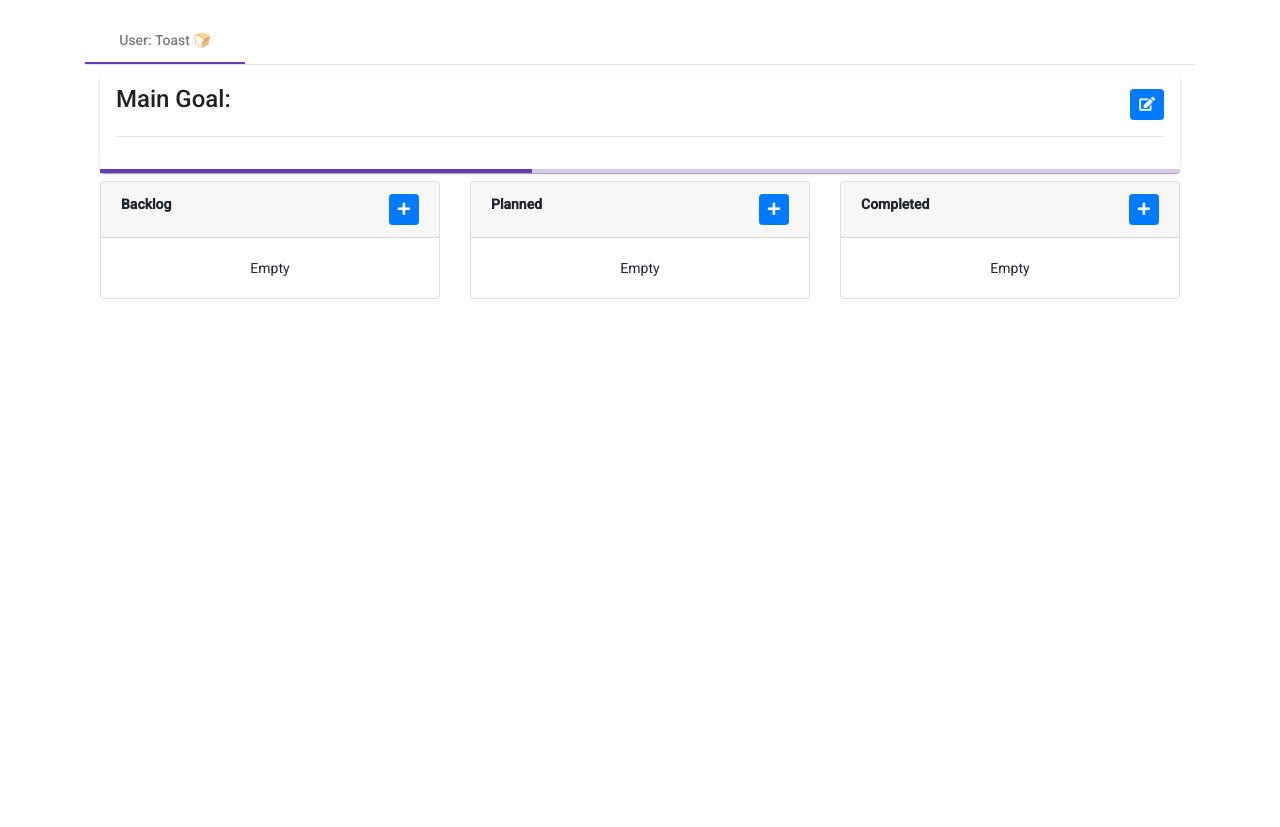
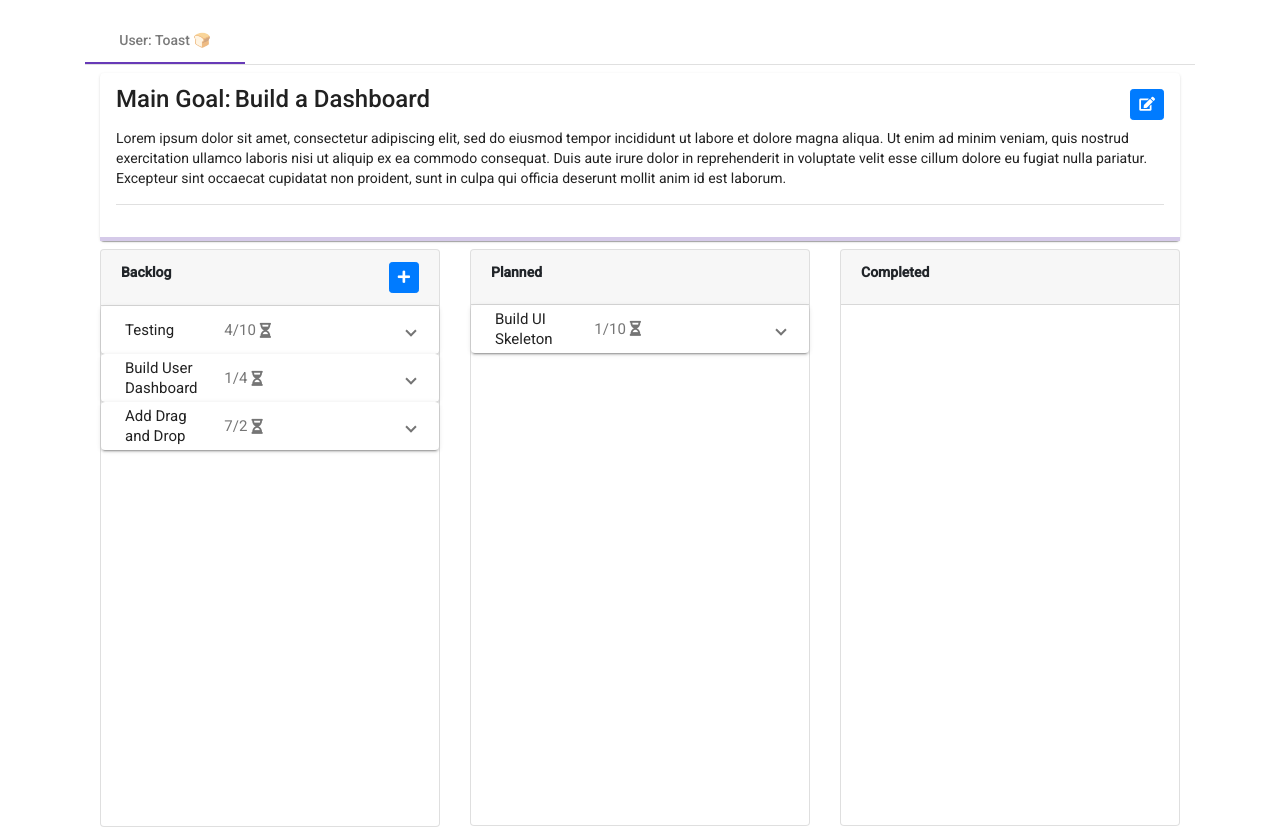
Before and after one commit to Johnjix/SelfDevDashboard, an Angular app: page / in a window 1280 px wide. Built offline with nearby package versions, Linux system fonts and the light colour scheme.

Commit message:
Added Drag and drop functionality and goal progress calculation

```diff
--- a/src/app/app.module.ts
+++ b/src/app/app.module.ts
@@ -14,6 +14,7 @@ import { MatCardModule } from '@angular/material/card';
 import { MatProgressBarModule } from '@angular/material/progress-bar';
 import { MatDividerModule } from '@angular/material/divider';
 import { TaskUpdateModalComponent } from './task-update-modal/task-update-modal.component';
+import { DragDropModule } from '@angular/cdk/drag-drop';
 
 @NgModule({
   declarations: [
@@ -34,6 +35,7 @@ import { TaskUpdateModalComponent } from './task-update-modal/task-update-modal.
     MatCardModule,
     MatProgressBarModule,
     MatDividerModule,
+    DragDropModule,
   ],
   providers: [],
   bootstrap: [AppComponent],
--- a/src/app/dashboard-user/dashboard-user.component.css
+++ b/src/app/dashboard-user/dashboard-user.component.css
@@ -0,0 +1,12 @@
+.list-height {
+  min-height: 65vh;
+}
+.header-padding {
+  padding-bottom: 1.55em;
+}
+.example-custom-placeholder {
+  background: #ccc;
+  border: dotted 3px #999;
+  min-height: 60px;
+  transition: transform 250ms cubic-bezier(0, 0, 0.2, 1);
+}
--- a/src/app/dashboard-user/dashboard-user.component.html
+++ b/src/app/dashboard-user/dashboard-user.component.html
@@ -7,7 +7,9 @@
             <div class="col">
               <div class="input-group">
                 Main Goal:
-                <span [hidden]="editGoal">{{ user.Goals.Name }}</span>
+                <span class="ml-1" [hidden]="editGoal">{{
+                  user.Goals.Name
+                }}</span>
                 <input
                   [hidden]="!editGoal"
                   class="form-control"
@@ -43,12 +45,15 @@
         <mat-divider inset></mat-divider>
         <mat-card-actions> </mat-card-actions>
         <mat-card-footer>
-          <mat-progress-bar mode="determinate" value="40"></mat-progress-bar>
+          <mat-progress-bar
+            mode="determinate"
+            [value]="calcProgress()"
+          ></mat-progress-bar>
         </mat-card-footer>
       </mat-card>
     </div>
   </div>
-  <div class="row">
+  <div cdkDropListGroup class="row">
     <div class="col">
       <div class="card">
         <div class="card-header">
@@ -60,7 +65,14 @@
             <i class="fas fa-plus"></i>
           </button>
         </div>
-        <mat-expansion-panel *ngFor="let task of backlog">
+        <div
+          class="list-height"
+          cdkDropList
+          [cdkDropListData]="backlog"
+          (cdkDropListDropped)="drop($event)"
+        >
+          <mat-expansion-panel *ngFor="let task of backlog" cdkDrag>
+            <div class="example-custom-placeholder" *cdkDragPlaceholder></div>
             <mat-expansion-panel-header>
               <mat-panel-title> {{ task.Name }} </mat-panel-title>
               <mat-panel-description>
@@ -82,27 +94,23 @@
               </div>
             </div>
           </mat-expansion-panel>
-        <div
-          *ngIf="backlog.length == 0"
-          class="card-body d-flex justify-content-center"
-        >
-          Empty
         </div>
       </div>
     </div>
     <div class="col">
       <div class="card">
-        <div class="card-header">
+        <div class="card-header header-padding">
           <b>Planned</b>
-          <button
-            class="btn btn-primary btn-sm float-right"
-            (click)="openUpdateTaskModal(null, true, planned)"
+        </div>
+        <div
+          class="list-height"
+          cdkDropList
+          [cdkDropListData]="planned"
+          (cdkDropListDropped)="drop($event)"
         >
-            <i class="fas fa-plus"></i>
-          </button>
-        </div>
           <mat-accordion>
-          <mat-expansion-panel *ngFor="let task of planned">
+            <mat-expansion-panel *ngFor="let task of planned" cdkDrag>
+              <div class="example-custom-placeholder" *cdkDragPlaceholder></div>
               <mat-expansion-panel-header>
                 <mat-panel-title> {{ task.Name }} </mat-panel-title>
                 <mat-panel-description>
@@ -125,26 +133,22 @@
               </div>
             </mat-expansion-panel>
           </mat-accordion>
-        <div
-          *ngIf="planned.length == 0"
-          class="card-body d-flex justify-content-center"
-        >
-          Empty
         </div>
       </div>
     </div>
     <div class="col">
       <div class="card">
-        <div class="card-header">
+        <div class="card-header header-padding">
           <b>Completed</b>
-          <button
-            class="btn btn-primary btn-sm float-right"
-            (click)="openUpdateTaskModal(null, true, completed)"
+        </div>
+        <div
+          class="list-height"
+          cdkDropList
+          [cdkDropListData]="completed"
+          (cdkDropListDropped)="drop($event)"
         >
-            <i class="fas fa-plus"></i>
-          </button>
-        </div>
-        <mat-expansion-panel *ngFor="let task of completed">
+          <mat-expansion-panel *ngFor="let task of completed" cdkDrag>
+            <div class="example-custom-placeholder" *cdkDragPlaceholder></div>
             <mat-expansion-panel-header>
               <mat-panel-title> {{ task.Name }} </mat-panel-title>
               <mat-panel-description>
@@ -166,11 +170,6 @@
               </div>
             </div>
           </mat-expansion-panel>
-        <div
-          *ngIf="completed.length == 0"
-          class="card-body d-flex justify-content-center"
-        >
-          Empty
         </div>
       </div>
     </div>
--- a/src/app/dashboard-user/dashboard-user.component.ts
+++ b/src/app/dashboard-user/dashboard-user.component.ts
@@ -1,3 +1,8 @@
+import {
+  CdkDragDrop,
+  moveItemInArray,
+  transferArrayItem,
+} from '@angular/cdk/drag-drop';
 import { Component, OnInit } from '@angular/core';
 import { NgbModal, NgbModalRef } from '@ng-bootstrap/ng-bootstrap';
 import { User, Task } from '../models/dashboard-stats.model';
@@ -19,8 +24,9 @@ export class DashboardUserComponent implements OnInit {
     this.user = {
       Name: 'Toast 🍞',
       Goals: {
-        Name: '',
-        Description: '',
+        Name: 'Build a Dashboard',
+        Description:
+          'Lorem ipsum dolor sit amet, consectetur adipiscing elit, sed do eiusmod tempor incididunt ut labore et dolore magna aliqua. Ut enim ad minim veniam, quis nostrud exercitation ullamco laboris nisi ut aliquip ex ea commodo consequat. Duis aute irure dolor in reprehenderit in voluptate velit esse cillum dolore eu fugiat nulla pariatur. Excepteur sint occaecat cupidatat non proident, sunt in culpa qui officia deserunt mollit anim id est laborum.',
         Tasks: [],
         StartDate: null,
         CompletedDate: null,
@@ -28,13 +34,51 @@ export class DashboardUserComponent implements OnInit {
     };
     this.editGoal = false;
 
-    this.backlog = [];
-    this.planned = [];
+    this.backlog = [
+      {
+        Name: 'Testing',
+        Description:
+          'Lorem ipsum dolor sit amet, consectetur adipiscing elit, sed do eiusmod tempor incididunt ut labore et dolore magna aliqua. Ut enim ad minim veniam, quis nostrud exercitation ullamco laboris nisi ut aliquip ex ea commodo consequat.',
+        PlannedHours: 10,
+        ActualHours: 4,
+        Completed: false,
+      },
+      {
+        Name: 'Build User Dashboard',
+        Description: 'Testing testing',
+        PlannedHours: 4,
+        ActualHours: 1,
+        Completed: false,
+      },
+      {
+        Name: 'Add Drag and Drop',
+        Description: 'Drag and drop bruh',
+        PlannedHours: 2,
+        ActualHours: 7,
+        Completed: false,
+      },
+    ];
+    this.planned = [
+      {
+        Name: 'Build UI Skeleton',
+        Description: 'Add the grid',
+        PlannedHours: 10,
+        ActualHours: 1,
+        Completed: false,
+      },
+    ];
     this.completed = [];
   }
 
   ngOnInit(): void {}
+  calcProgress(): number {
+    let backlogLength: number = this.backlog.length;
+    let plannedLength: number = this.planned.length;
+    let completedLength: number = this.completed.length;
+    let total: number = backlogLength + plannedLength + completedLength;
 
+    return (completedLength / total) * 100;
+  }
   openUpdateTaskModal(
     task: Task | null,
     addMode: boolean = false,
@@ -70,4 +114,21 @@ export class DashboardUserComponent implements OnInit {
       }
     );
   }
+
+  drop(event: CdkDragDrop<Task[]>) {
+    if (event.previousContainer === event.container) {
+      moveItemInArray(
+        event.container.data,
+        event.previousIndex,
+        event.currentIndex
+      );
+    } else {
+      transferArrayItem(
+        event.previousContainer.data,
+        event.container.data,
+        event.previousIndex,
+        event.currentIndex
+      );
+    }
+  }
 }
```
Lines whose indentation alone changed are shown as unchanged.
